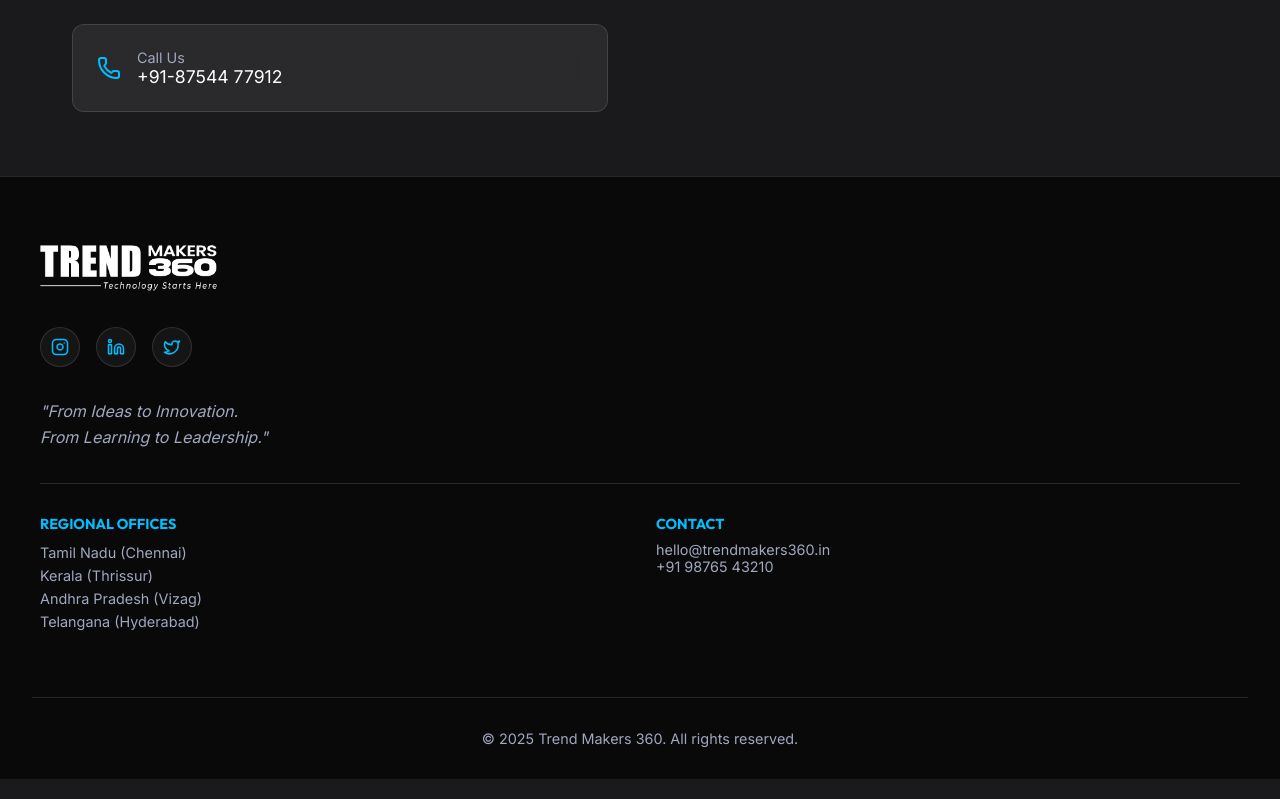
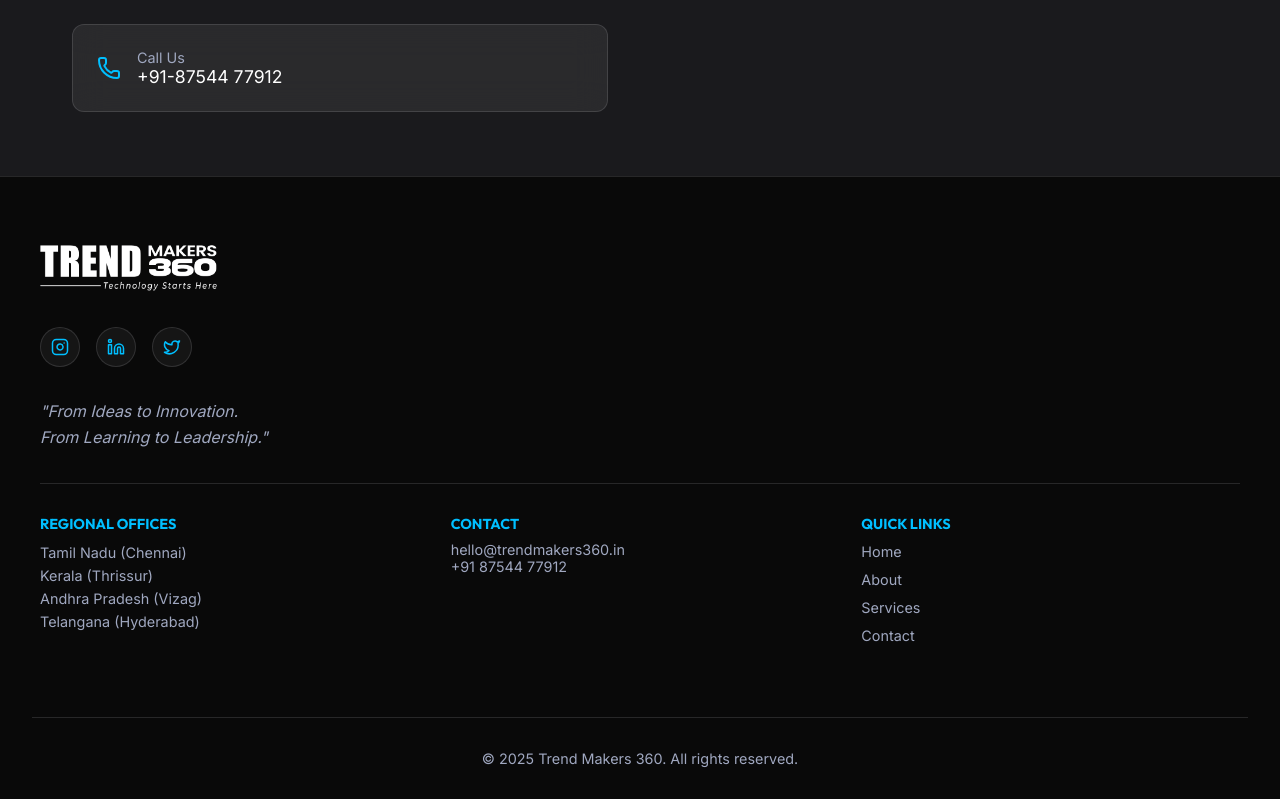
Before and after one commit to LuthfiBassamUP/Trend-makers-360, a React (Vite) app: page /contact in a window 1280 px wide. Shown: the part 810-1609 px from the top of the page. Built offline with nearby package versions, Linux system fonts and the light colour scheme.

Commit message:
Update footer contact, add quick links, and update team stats

```diff
--- a/src/components/Footer.jsx
+++ b/src/components/Footer.jsx
@@ -81,7 +81,24 @@ const Footer = () => {
                         <div>
                             <h4 style={{ color: 'var(--color-primary)', marginBottom: '0.5rem', fontSize: '0.9rem', textTransform: 'uppercase' }}>Contact</h4>
                             <p style={{ color: 'var(--color-text-muted)', fontSize: '0.9rem' }}>hello@trendmakers360.in</p>
-                            <p style={{ color: 'var(--color-text-muted)', fontSize: '0.9rem' }}>+91 98765 43210</p>
+                            <p style={{ color: 'var(--color-text-muted)', fontSize: '0.9rem' }}>+91 87544 77912</p>
+                        </div>
+                        <div>
+                            <h4 style={{ color: 'var(--color-primary)', marginBottom: '0.5rem', fontSize: '0.9rem', textTransform: 'uppercase' }}>Quick Links</h4>
+                            <ul style={{ listStyle: 'none', padding: 0 }}>
+                                {['Home', 'About', 'Services', 'Contact'].map((item) => (
+                                    <li key={item} style={{ marginBottom: '0.5rem' }}>
+                                        <Link
+                                            to={item === 'Home' ? '/' : `/${item.toLowerCase()}`}
+                                            style={{ color: 'var(--color-text-muted)', fontSize: '0.9rem', textDecoration: 'none', transition: 'color 0.2s' }}
+                                            onMouseEnter={(e) => e.target.style.color = 'var(--color-primary)'}
+                                            onMouseLeave={(e) => e.target.style.color = 'var(--color-text-muted)'}
+                                        >
+                                            {item}
+                                        </Link>
+                                    </li>
+                                ))}
+                            </ul>
                         </div>
                     </div>
                 </div>
--- a/src/components/KineticRibbon.jsx
+++ b/src/components/KineticRibbon.jsx
@@ -1,6 +1,7 @@
 import React, { useRef, useState, useEffect } from 'react';
 import { motion, useScroll, useTransform, useSpring } from 'framer-motion';
 import '../styles/variables.css';
+import logo from '../assets/Logo_white.png';
 
 const KineticRibbon = () => {
     const { scrollY } = useScroll();
@@ -97,7 +98,7 @@ const KineticRibbon = () => {
                             </span>
                             {/* Logo Icon Mark */}
                             <img
-                                src="/src/assets/Logo_white.png"
+                                src={logo}
                                 alt="mark"
                                 style={{ height: '30px', opacity: 0.5 }}
                             />
--- a/src/components/about/Team.jsx
+++ b/src/components/about/Team.jsx
@@ -46,9 +46,9 @@ const TeamCard = ({ title, count, icon: Icon, description }) => (
 
 const Team = () => {
     const teams = [
-        { title: "Creative Team", count: "5+", icon: PenTool, description: "Designers & Content Creators" },
-        { title: "Strategy Team", count: "3+", icon: Lightbulb, description: "Marketing Strategists" },
-        { title: "Tech Team", count: "4+", icon: Code, description: "Developers & SEO Experts" },
+        { title: "Creative Team", count: "15+", icon: PenTool, description: "Designers & Content Creators" },
+        { title: "Strategy Team", count: "10+", icon: Lightbulb, description: "Marketing Strategists" },
+        { title: "Tech Team", count: "12+", icon: Code, description: "Developers & SEO Experts" },
     ];
 
     return (
```
